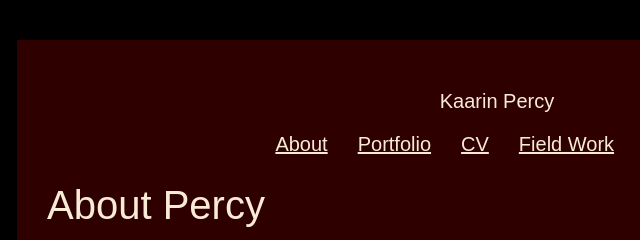
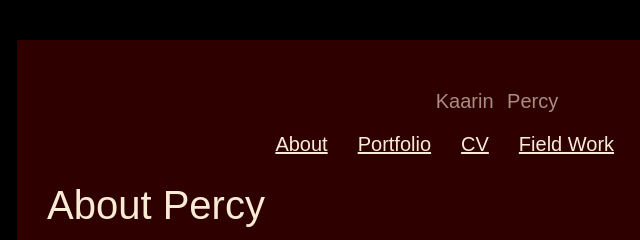
Before and after one commit to percyk8/percyk8.github.io, a plain HTML site: page index.html in a window 1280 px wide. Shown: the top 240 px of the page, 143-783 px from the left. Drawn offline with Linux system fonts and the light colour scheme.

Commit message:
adds css formatting to the site title.

```diff
--- a/style.css
+++ b/style.css
@@ -18,6 +18,14 @@ html {
 header {
     text-align: center;
     margin-bottom: 20px;
+
+}
+p[id="sitetitle"] {
+    font-size: 20px;
+    font-weight: normal;
+    opacity: .6;
+    font-family: lucida handwriting, sans-serif;
+    word-spacing: 8px;
 }
 nav {
     gap: 30px;
```
